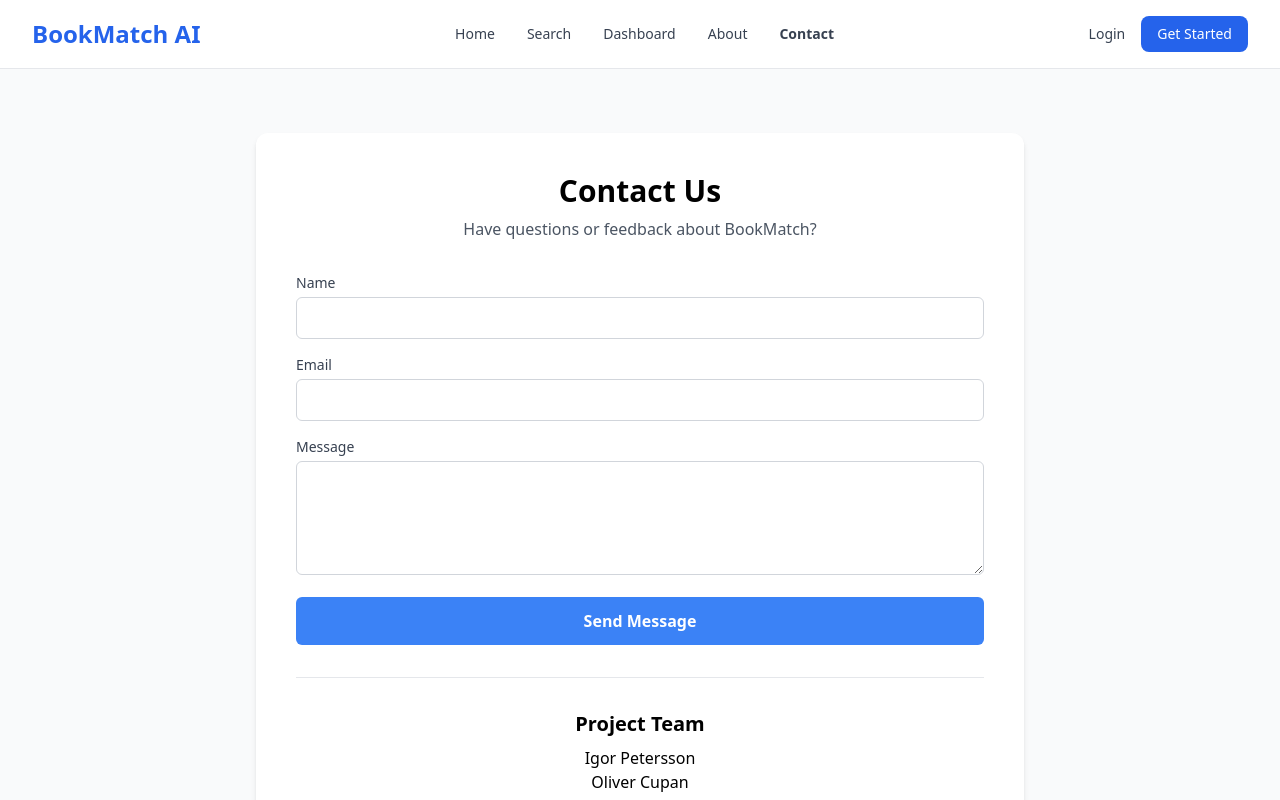
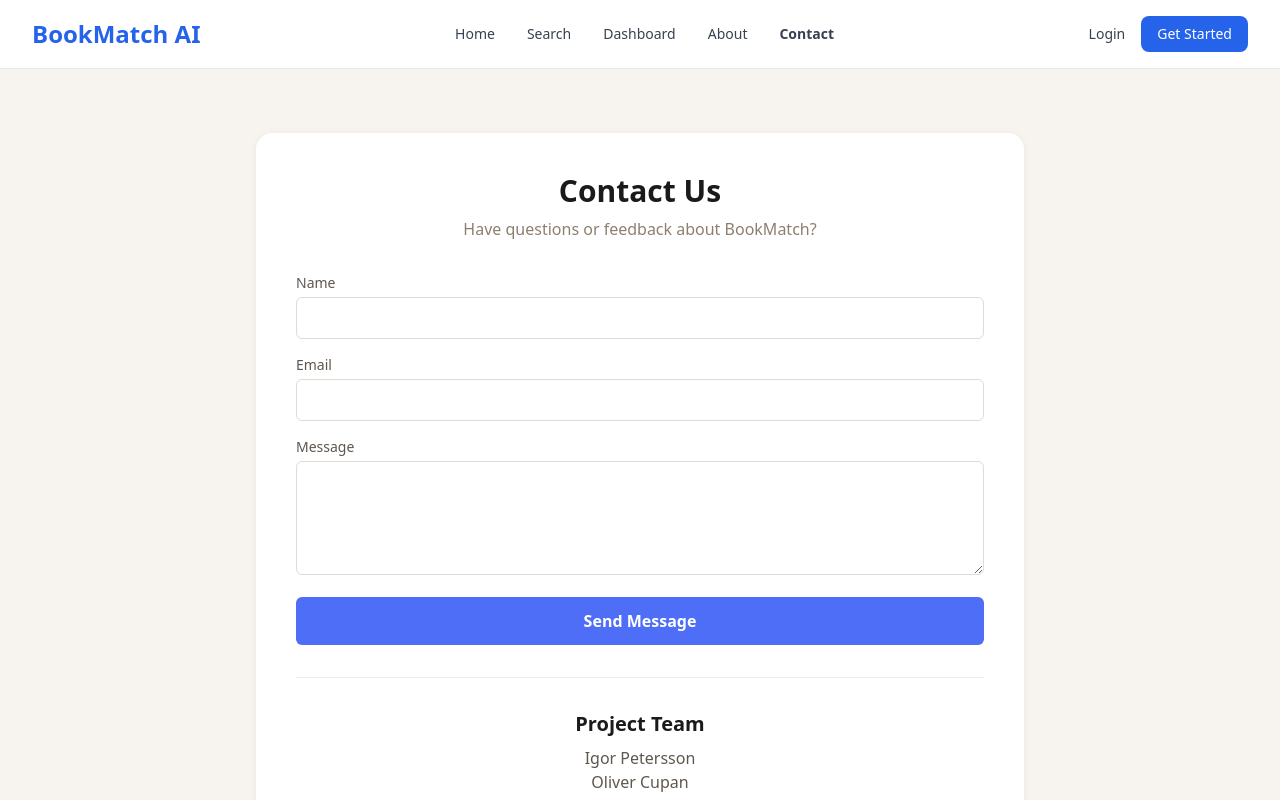
Before and after one commit to IgorKPetersson/bookmatch-ai, a React app in the folder frontend/: page /contact in a window 1280 px wide. Shown: the top 800 px of the page. Built offline with nearby package versions, Linux system fonts and the light colour scheme; no server answers; the HTML template or start-up script is replaced by a standard one.

Commit message:
Match static/auth pages to dashboard visual style and unify password toggles

```diff
--- a/frontend/src/pages/About.jsx
+++ b/frontend/src/pages/About.jsx
@@ -1,19 +1,28 @@
-import PageContainer from "../components/PageContainer";
-
 function About() {
   return (
-    <PageContainer>
-
-        <div className="bg-white p-10 rounded shadow-md max-w-3xl w-full mx-auto">
-
+    <div style={{ backgroundColor: "#f7f3ee", minHeight: "100vh" }}>
+      <div className="max-w-7xl mx-auto px-8 py-16">
+        <div
+          className="max-w-3xl w-full mx-auto p-10"
+          style={{
+            background: "white",
+            borderRadius: "16px",
+            boxShadow: "0 1px 6px rgba(0,0,0,0.06)",
+          }}
+        >
           <div className="text-center mb-8">
-            <h2 className="text-3xl font-semibold">About BookMatch</h2>
-            <p className="text-gray-600 mt-2">
+            <h2
+              className="text-3xl font-semibold"
+              style={{ color: "#1a1a1a" }}
+            >
+              About BookMatch
+            </h2>
+            <p className="mt-2" style={{ color: "#8d7f70" }}>
               AI-powered personalized book discovery
             </p>
           </div>
 
-          <div className="space-y-4 text-gray-700">
+          <div className="space-y-4" style={{ color: "#5f574f" }}>
             <p>
               BookMatch is an AI-powered platform designed to help readers
               discover books that truly match their personal taste.
@@ -31,28 +40,42 @@ function About() {
             </p>
           </div>
 
-          <div className="border-t border-gray-200 my-8"></div>
+          <div
+            className="my-8"
+            style={{ borderTop: "1px solid #f0ece6" }}
+          ></div>
 
           <div className="text-center">
-            <h3 className="text-xl font-semibold mb-4">Project Team</h3>
+            <h3
+              className="text-xl font-semibold mb-4"
+              style={{ color: "#1a1a1a" }}
+            >
+              Project Team
+            </h3>
 
             <div className="flex justify-center gap-10">
               <div>
-                <p className="font-medium text-lg">Igor Petersson</p>
-                <p className="text-sm text-gray-500">Fullstack Developer</p>
+                <p className="font-medium text-lg" style={{ color: "#1a1a1a" }}>
+                  Igor Petersson
+                </p>
+                <p className="text-sm" style={{ color: "#8d7f70" }}>
+                  Fullstack Developer
+                </p>
               </div>
 
               <div>
-                <p className="font-medium text-lg">Oliver Cupan</p>
-                <p className="text-sm text-gray-500">Fullstack Developer</p>
+                <p className="font-medium text-lg" style={{ color: "#1a1a1a" }}>
+                  Oliver Cupan
+                </p>
+                <p className="text-sm" style={{ color: "#8d7f70" }}>
+                  Fullstack Developer
+                </p>
               </div>
             </div>
           </div>
-
         </div>
-
-    </PageContainer>
-
+      </div>
+    </div>
   );
 }
 
--- a/frontend/src/pages/Contact.jsx
+++ b/frontend/src/pages/Contact.jsx
@@ -1,4 +1,3 @@
-import PageContainer from "../components/PageContainer";
 import { useState } from "react";
 
 function Contact() {
@@ -23,12 +22,25 @@ function Contact() {
   };
 
   return (
-    <PageContainer>
-      <div className="bg-white p-10 rounded-xl shadow-md w-full max-w-3xl mx-auto">
+    <div style={{ backgroundColor: "#f7f3ee", minHeight: "100vh" }}>
+      <div className="max-w-7xl mx-auto px-8 py-16">
+        <div
+          className="w-full max-w-3xl mx-auto p-10"
+          style={{
+            background: "white",
+            borderRadius: "16px",
+            boxShadow: "0 1px 6px rgba(0,0,0,0.06)",
+          }}
+        >
 
           <div className="text-center mb-8">
-          <h1 className="text-3xl font-semibold">Contact Us</h1>
-          <p className="text-gray-600 mt-2">
+            <h1
+              className="text-3xl font-semibold"
+              style={{ color: "#1a1a1a" }}
+            >
+              Contact Us
+            </h1>
+            <p className="mt-2" style={{ color: "#8d7f70" }}>
               Have questions or feedback about BookMatch?
             </p>
           </div>
@@ -36,11 +48,18 @@ function Contact() {
           <form onSubmit={handleSubmit} className="space-y-4">
 
             <div>
-            <label className="block text-sm font-medium text-gray-700 mb-1">
+              <label
+                className="block text-sm font-medium mb-1"
+                style={{ color: "#5f574f" }}
+              >
                 Name
               </label>
               <input
-              className="border border-gray-300 px-3 py-2 w-full rounded-md focus:ring-2 focus:ring-blue-500"
+                className="px-3 py-2 w-full rounded-md focus:outline-none focus:ring-2"
+                style={{
+                  border: "1px solid #e0dbd3",
+                  color: "#1a1a1a",
+                }}
                 type="text"
                 value={name}
                 onChange={(e) => setName(e.target.value)}
@@ -48,11 +67,18 @@ function Contact() {
             </div>
 
             <div>
-            <label className="block text-sm font-medium text-gray-700 mb-1">
+              <label
+                className="block text-sm font-medium mb-1"
+                style={{ color: "#5f574f" }}
+              >
                 Email
               </label>
               <input
-              className="border border-gray-300 px-3 py-2 w-full rounded-md focus:ring-2 focus:ring-blue-500"
+                className="px-3 py-2 w-full rounded-md focus:outline-none focus:ring-2"
+                style={{
+                  border: "1px solid #e0dbd3",
+                  color: "#1a1a1a",
+                }}
                 type="email"
                 value={email}
                 onChange={(e) => setEmail(e.target.value)}
@@ -60,11 +86,18 @@ function Contact() {
             </div>
 
             <div>
-            <label className="block text-sm font-medium text-gray-700 mb-1">
+              <label
+                className="block text-sm font-medium mb-1"
+                style={{ color: "#5f574f" }}
+              >
                 Message
               </label>
               <textarea
-              className="border border-gray-300 px-3 py-2 w-full rounded-md focus:ring-2 focus:ring-blue-500"
+                className="px-3 py-2 w-full rounded-md focus:outline-none focus:ring-2"
+                style={{
+                  border: "1px solid #e0dbd3",
+                  color: "#1a1a1a",
+                }}
                 rows="4"
                 value={message}
                 onChange={(e) => setMessage(e.target.value)}
@@ -73,25 +106,39 @@ function Contact() {
 
             <button
               type="submit"
-            className="bg-blue-500 hover:bg-blue-600 text-white px-4 py-3 w-full rounded-md font-semibold"
+              className="text-white px-4 py-3 w-full rounded-md font-semibold"
+              style={{ backgroundColor: "#4f6ef7" }}
             >
               Send Message
             </button>
 
-          {status && <p className="text-sm text-gray-700 mt-3">{status}</p>}
+            {status && (
+              <p className="text-sm mt-3" style={{ color: "#5f574f" }}>
+                {status}
+              </p>
+            )}
 
           </form>
 
-        <div className="border-t border-gray-200 my-8"></div>
+          <div
+            className="my-8"
+            style={{ borderTop: "1px solid #f0ece6" }}
+          ></div>
 
           <div className="text-center">
-          <h2 className="text-xl font-semibold mb-2">Project Team</h2>
-          <p>Igor Petersson</p>
-          <p>Oliver Cupan</p>
+            <h2
+              className="text-xl font-semibold mb-2"
+              style={{ color: "#1a1a1a" }}
+            >
+              Project Team
+            </h2>
+            <p style={{ color: "#5f574f" }}>Igor Petersson</p>
+            <p style={{ color: "#5f574f" }}>Oliver Cupan</p>
           </div>
 
         </div>
-    </PageContainer>
+      </div>
+    </div>
   );
 }
 
```
Also changed, not shown: frontend/src/pages/Auth.jsx (+47 -23 lines), frontend/src/pages/Register.jsx (+41 -48 lines), 1 other file (tests, documents, lock files or other folders). Lines whose indentation alone changed are shown as unchanged.
